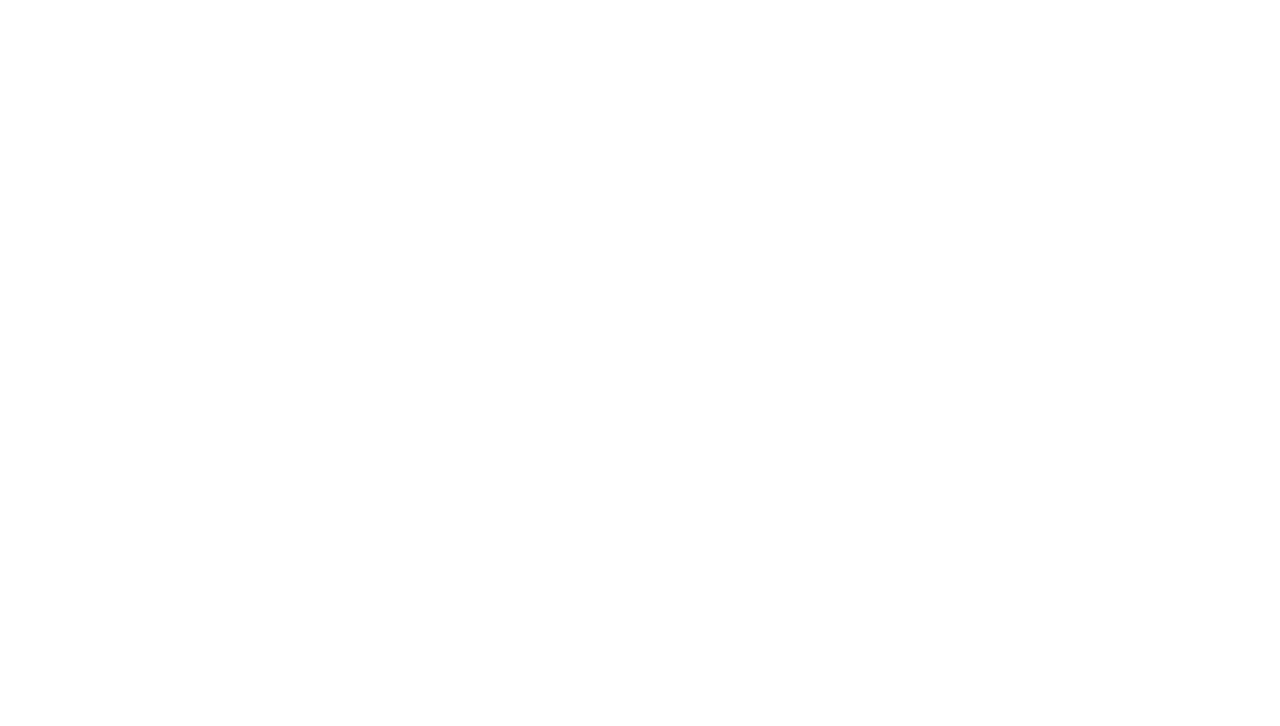
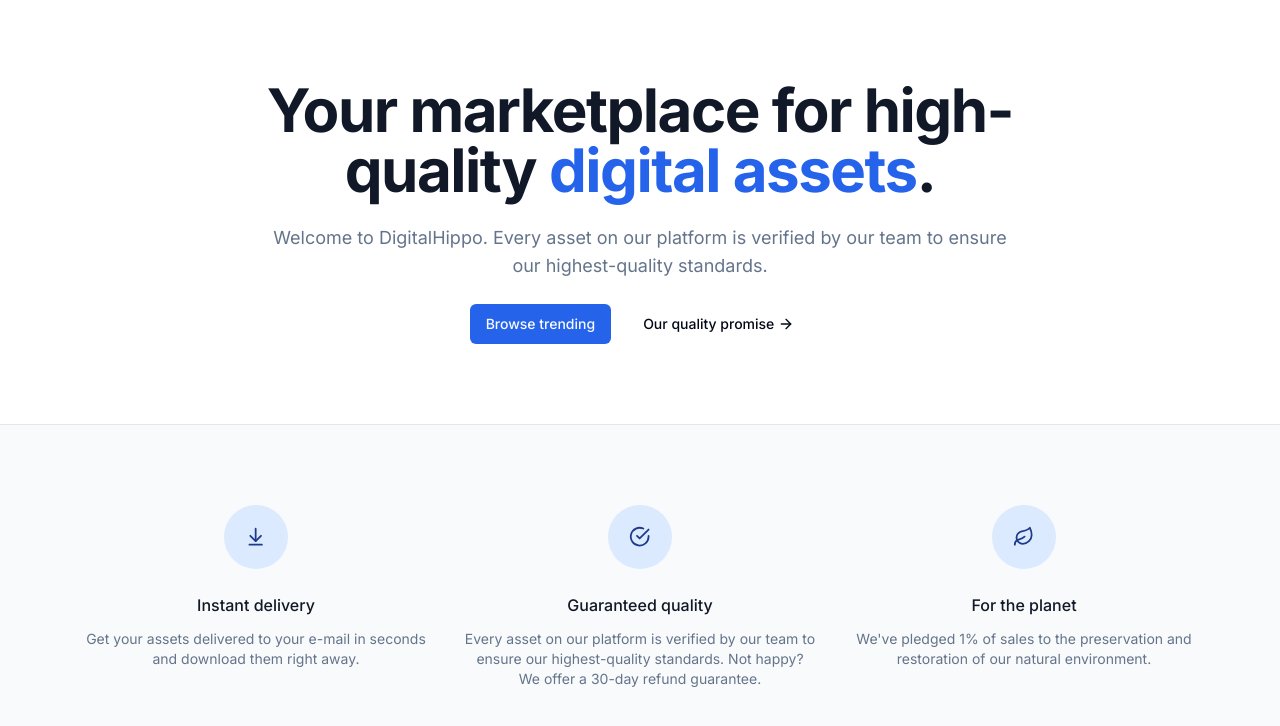
Before and after one commit to jskartes/digitalhippo, a Next.js app: page / in a window 1280 px wide. Shown: the top 726 px of the page. Built offline with nearby package versions, Linux system fonts and the light colour scheme.

Commit message:
finish landing page hero section

```diff
--- a/package.json
+++ b/package.json
@@ -10,6 +10,7 @@
     "set-vscode-settings": "node set-vscode-settings.js"
   },
   "dependencies": {
+    "@radix-ui/react-slot": "^1.0.2",
     "class-variance-authority": "^0.7.0",
     "clsx": "^2.1.1",
     "lucide-react": "^0.381.0",
--- a/src/app/page.tsx
+++ b/src/app/page.tsx
@@ -1,6 +1,78 @@
+import MaxWidthWrapper from "@/components/MaxWidthWrapper";
+import { Button, buttonVariants } from "@/components/ui/button";
+import { ArrowDownToLine, ArrowRight, CheckCircle, Leaf } from "lucide-react";
+import Link from "next/link";
+
+const perks = [
+  {
+    name: "Instant delivery",
+    icon: ArrowDownToLine,
+    description: "Get your assets delivered to your e-mail in seconds and download them right away."
+  },
+  {
+    name: "Guaranteed quality",
+    icon: CheckCircle,
+    description: "Every asset on our platform is verified by our team to ensure our highest-quality standards. Not happy? We offer a 30-day refund guarantee."
+  },
+  {
+    name: "For the planet",
+    icon: Leaf,
+    description: "We've pledged 1% of sales to the preservation and restoration of our natural environment."
+  },
+];
+
 const Page = () => {
   return (
-    <></>
+    <>
+      <MaxWidthWrapper>
+        <div className="py-20 mx-auto text-center flex flex-col items-center max-w-3xl">
+          <h1 className="text-4xl font-bold tracking-tight text-gray-900 sm:text-6xl">
+            Your marketplace for high-quality <span className="text-blue-600">digital assets</span>.
+          </h1>
+          <p className="mt-6 text-lg max-w-prose text-muted-foreground">
+            Welcome to DigitalHippo. Every asset on our platform is verified by our team to ensure our highest-quality standards.
+          </p>
+          <div className="flex flex-col sm:flex-row gap-4 mt-6">
+            <Link
+              href="/products"
+              className={buttonVariants()}
+            >
+              Browse trending
+            </Link>
+            <Button
+              variant="ghost"
+              className="gap-x-1"
+            >
+              Our quality promise
+              <ArrowRight className="h-4 w-4" />
+            </Button>
+          </div>
+        </div>
+        {/* TODO: List products */}
+      </MaxWidthWrapper>
+      <section className="border-t border-gray-200 bg-gray-50">
+        <MaxWidthWrapper className="py-20">
+          <div className="grid grid-cols-1 gap-y-12 sm:grid-cols-2 sm:gap-x-6 lg:grid-cols-3 lg:gap-x-8 lg:gap-y-0">
+            {perks.map(perk => (
+              <div
+                key={perk.name}
+                className="text-center md:flex md:items-start md:text-left lg:block lg:text-center"
+              >
+                <div className="md:flex-shrink-0 flex justify-center">
+                  <div className="h-16 w-16 flex items-center justify-center rounded-full bg-blue-100 text-blue-900">
+                    {<perk.icon className="w-1/3 h-1/3" />}
+                  </div>
+                </div>
+                <div className="mt-6 md:ml-4 md:mt-0 lg:ml-0 lg:mt-6">
+                  <h3 className="text-base font-medium text-gray-900">{perk.name}</h3>
+                  <p className="mt-3 text-sm text-muted-foreground">{perk.description}</p>
+                </div>
+              </div>
+            ))}
+          </div>
+        </MaxWidthWrapper>
+      </section>
+    </>
   );
 }
 
--- /dev/null
+++ b/src/components/MaxWidthWrapper.tsx
@@ -0,0 +1,23 @@
+import { cn } from "@/lib/utils";
+import { ReactNode } from "react";
+
+const MaxWidthWrapper = ({
+  className,
+  children
+}: {
+  className?: string;
+  children: ReactNode;
+}) => {
+  return (
+    <div
+      className={cn(
+        "mx-auto w-full max-w-screen-xl px-2.5 md:px-20",
+        className
+      )}
+    >
+      {children}
+    </div>
+  );
+}
+
+export default MaxWidthWrapper;
--- /dev/null
+++ b/src/components/ui/button.tsx
@@ -0,0 +1,56 @@
+import * as React from "react"
+import { Slot } from "@radix-ui/react-slot"
+import { cva, type VariantProps } from "class-variance-authority"
+
+import { cn } from "@/lib/utils"
+
+const buttonVariants = cva(
+  "inline-flex items-center justify-center whitespace-nowrap rounded-md text-sm font-medium ring-offset-background transition-colors focus-visible:outline-none focus-visible:ring-2 focus-visible:ring-ring focus-visible:ring-offset-2 disabled:pointer-events-none disabled:opacity-50",
+  {
+    variants: {
+      variant: {
+        default: "bg-primary text-primary-foreground hover:bg-primary/90",
+        destructive:
+          "bg-destructive text-destructive-foreground hover:bg-destructive/90",
+        outline:
+          "border border-input bg-background hover:bg-accent hover:text-accent-foreground",
+        secondary:
+          "bg-secondary text-secondary-foreground hover:bg-secondary/80",
+        ghost: "hover:bg-accent hover:text-accent-foreground",
+        link: "text-primary underline-offset-4 hover:underline",
+      },
+      size: {
+        default: "h-10 px-4 py-2",
+        sm: "h-9 rounded-md px-3",
+        lg: "h-11 rounded-md px-8",
+        icon: "h-10 w-10",
+      },
+    },
+    defaultVariants: {
+      variant: "default",
+      size: "default",
+    },
+  }
+)
+
+export interface ButtonProps
+  extends React.ButtonHTMLAttributes<HTMLButtonElement>,
+    VariantProps<typeof buttonVariants> {
+  asChild?: boolean
+}
+
+const Button = React.forwardRef<HTMLButtonElement, ButtonProps>(
+  ({ className, variant, size, asChild = false, ...props }, ref) => {
+    const Comp = asChild ? Slot : "button"
+    return (
+      <Comp
+        className={cn(buttonVariants({ variant, size, className }))}
+        ref={ref}
+        {...props}
+      />
+    )
+  }
+)
+Button.displayName = "Button"
+
+export { Button, buttonVariants }
```
Also changed, not shown: 1 other file (tests, documents, lock files or other folders).
